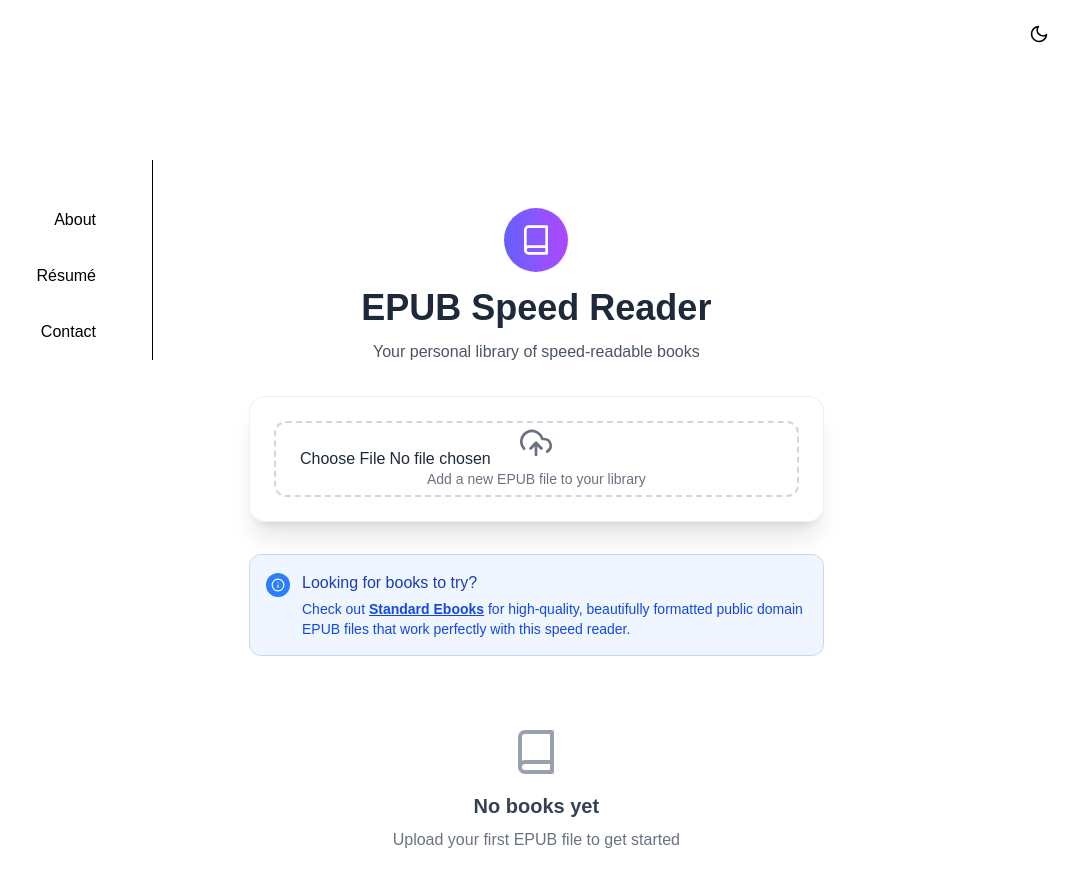
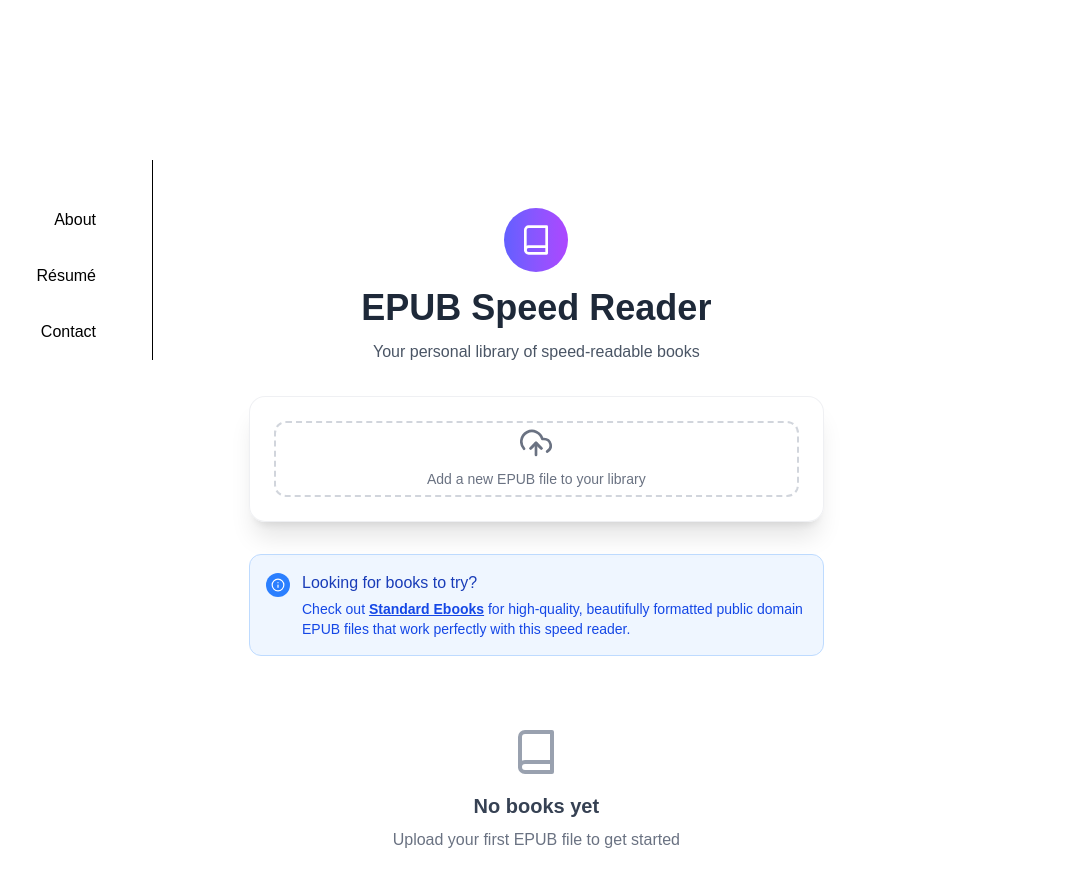
Before and after one commit to poltak/poltak.github.io, a SvelteKit app: page /speed-reader in a window 1280 px wide. Shown: the top 886 px of the page, without its empty margins (207-1280 px from the left). Built offline with nearby package versions, Linux system fonts and the light colour scheme.

Commit message:
Make dark mode stuff native

```diff
--- a/src/app.css
+++ b/src/app.css
@@ -5,6 +5,15 @@
     --bg-color: #fff;
     --hover-bg: rgba(0, 0, 0, 0.1);
     --border-color: #000;
+}
+
+@media (prefers-color-scheme: dark) {
+    :root {
+        --text-color: #fff;
+        --bg-color: #1a1a1a;
+        --hover-bg: rgba(255, 255, 255, 0.1);
+        --border-color: #444;
+    }
 }
 
 .site {
--- a/src/routes/+layout.svelte
+++ b/src/routes/+layout.svelte
@@ -1,42 +1,11 @@
 <script lang="ts">
     import '../app.css'
     import { base } from '$app/paths'
-    import { onMount } from 'svelte'
-    import Icon from '$lib/components/icons/Icon.svelte'
 
-    let darkMode = $state(true)
     let { children } = $props()
-
-    onMount(() => {
-        // Check for saved theme preference or system preference
-        const savedTheme = localStorage.getItem('theme')
-        if (
-            savedTheme === 'dark' ||
-            (!savedTheme && window.matchMedia('(prefers-color-scheme: dark)').matches)
-        ) {
-            darkMode = true
-            document.documentElement.classList.add('dark')
-        } else {
-            darkMode = false
-            document.documentElement.classList.remove('dark')
-        }
-    })
-
-    function toggleTheme() {
-        darkMode = !darkMode
-        localStorage.setItem('theme', darkMode ? 'dark' : 'light')
-        document.documentElement.classList.toggle('dark')
-    }
 </script>
 
 <div class="nav-area nav-split">
-    <button class="theme-toggle" onclick={toggleTheme} aria-label="Toggle theme">
-        {#if darkMode}
-            <Icon name="moon" />
-        {:else}
-            <Icon name="sun" />
-        {/if}
-    </button>
     <nav class="nav-bar">
         <a class="nav-link" href="{base}/">About</a>
         <a class="nav-link" href="{base}/cv">Résumé</a>
@@ -128,34 +97,6 @@
         }
     }
 
-    .theme-toggle {
-        position: fixed;
-        top: 1rem;
-        right: 1rem;
-        background: none;
-        border: none;
-        cursor: pointer;
-        padding: 0.5rem;
-        border-radius: 50%;
-        transition: all 0.2s ease;
-        color: var(--text-color);
-        display: flex;
-        align-items: center;
-        justify-content: center;
-    }
-
-    .theme-toggle:hover {
-        background-color: var(--hover-bg);
-        transform: rotate(12deg);
-    }
-
-    :global(.dark) {
-        --text-color: #fff;
-        --bg-color: #1a1a1a;
-        --hover-bg: rgba(255, 255, 255, 0.1);
-        --border-color: #444;
-    }
-
     :global(body) {
         background-color: var(--bg-color);
         color: var(--text-color);
--- a/src/routes/speed-reader/+page.svelte
+++ b/src/routes/speed-reader/+page.svelte
@@ -488,8 +488,12 @@
                         >
                             <Icon name="book" size={32} className="text-white" />
                         </div>
-                        <h1 class="mb-3 text-4xl font-bold text-gray-800">EPUB Speed Reader</h1>
-                        <p class="text-gray-600">Your personal library of speed-readable books</p>
+                        <h1 class="mb-3 text-4xl font-bold text-gray-800 dark:text-gray-200">
+                            EPUB Speed Reader
+                        </h1>
+                        <p class="text-gray-600 dark:text-gray-400">
+                            Your personal library of speed-readable books
+                        </p>
                     </div>
 
                     <!-- Upload Section -->
@@ -508,7 +512,7 @@
                                 <div
                                     class="pointer-events-none absolute inset-0 flex items-center justify-center"
                                 >
-                                    <div class="text-center text-gray-500">
+                                    <div class="text-center text-gray-500 dark:text-gray-400">
                                         <Icon
                                             name="upload-cloud"
                                             size={32}
@@ -599,12 +603,16 @@
                     {:else if storedBooks.length === 0}
                         <div class="py-12 text-center">
                             <Icon name="book" size={48} className="mx-auto mb-4 text-gray-400" />
-                            <h3 class="mb-2 text-xl font-semibold text-gray-700">No books yet</h3>
-                            <p class="text-gray-500">Upload your first EPUB file to get started</p>
+                            <h3 class="mb-2 text-xl font-semibold text-gray-700 dark:text-gray-200">
+                                No books yet
+                            </h3>
+                            <p class="text-gray-500 dark:text-gray-400">
+                                Upload your first EPUB file to get started
+                            </p>
                         </div>
                     {:else}
                         <div>
-                            <h2 class="mb-4 text-2xl font-bold text-gray-800">
+                            <h2 class="mb-4 text-2xl font-bold text-gray-800 dark:text-gray-200">
                                 Your Library ({storedBooks.length} books)
                             </h2>
                             <div class="grid gap-4 md:grid-cols-2 lg:grid-cols-3">
@@ -646,7 +654,7 @@
 
                                         <div class="mb-4">
                                             <div
-                                                class="mb-1 flex justify-between text-xs text-gray-500"
+                                                class="mb-1 flex justify-between text-xs text-gray-500 dark:text-gray-400"
                                             >
                                                 <span>Progress</span>
                                                 <span>{progressPercentage}%</span>
@@ -660,7 +668,7 @@
                                         </div>
 
                                         <div
-                                            class="flex items-center justify-between text-xs text-gray-500"
+                                            class="flex items-center justify-between text-xs text-gray-500 dark:text-gray-400"
                                         >
                                             <span>{book.totalWords.toLocaleString()} words</span>
                                             <span>
@@ -673,13 +681,13 @@
                                             <div class="absolute top-2 left-2">
                                                 {#if progressPercentage >= 100}
                                                     <div
-                                                        class="rounded-full bg-green-500 px-2 py-1 text-xs font-semibold text-white"
+                                                        class="rounded-full bg-green-500 px-2 py-1 text-xs font-semibold text-white dark:text-gray-900"
                                                     >
                                                         Complete
                                                     </div>
                                                 {:else}
                                                     <div
-                                                        class="rounded-full bg-indigo-500 px-2 py-1 text-xs font-semibold text-white"
+                                                        class="rounded-full bg-indigo-500 px-2 py-1 text-xs font-semibold text-white dark:text-gray-900"
                                                     >
                                                         {progressPercentage}%
                                                     </div>
@@ -1178,3 +1186,9 @@
         {/if}
     </div>
 </main>
+
+<style>
+    input[type='file'] {
+        color: transparent;
+    }
+</style>
```
